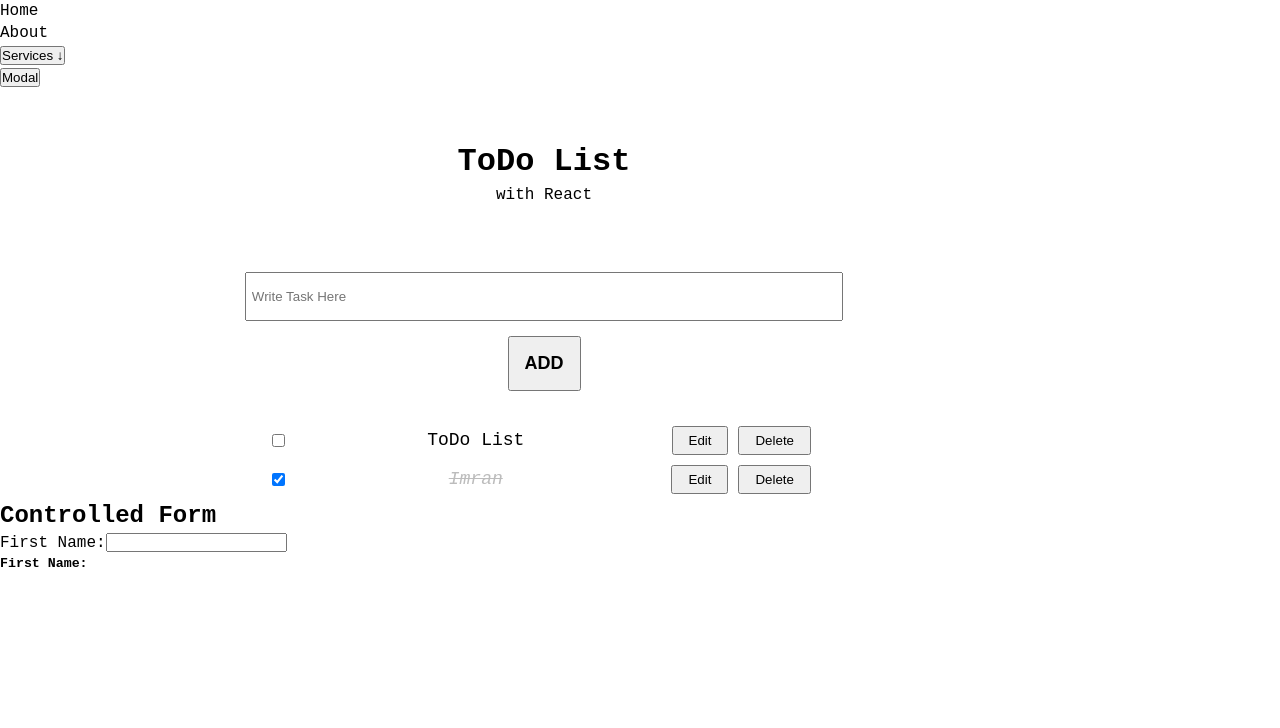
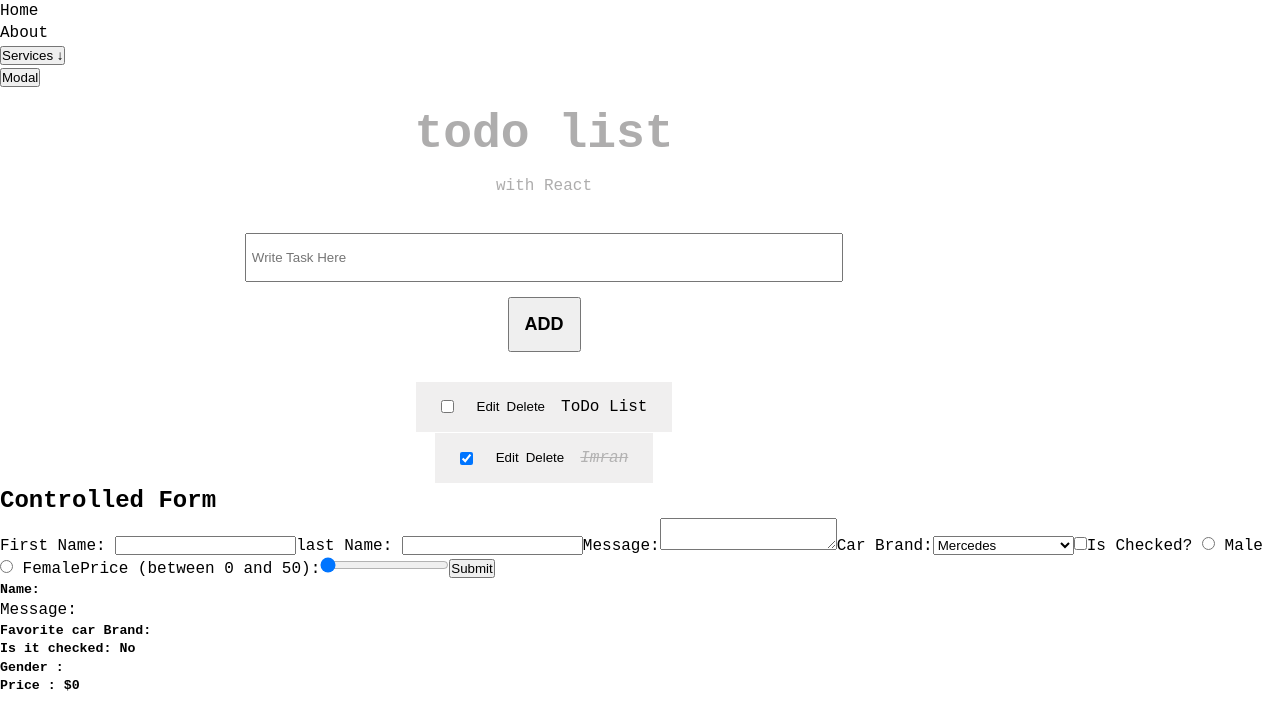
Before and after one commit to imranhossainemi/todo_list_react, a React (Create React App) app: page / in a window 1280 px wide. Shown: the top 728 px of the page. Built offline with nearby package versions, Linux system fonts and the light colour scheme.

Commit message:
From , Header, ToDoItem update

```diff
--- a/src/Components/Form.js
+++ b/src/Components/Form.js
@@ -1,24 +1,154 @@
 import { React, useState } from 'react';
 
 const Form = () => {
-  const [fname, setFname] = useState('');
+  const [state, setState] = useState({
+    fname: '',
+    lname: '',
+    message: '',
+    carBrand: '',
+    isChecked: false,
+    gender: '',
+    price: 0,
+  });
 
   const handleChage = (e) => {
-    setFname(e.target.value);
+    const value = e.target.type === 'checkbox' ? e.target.checked : e.target.value;
+    setState((state) => ({
+      ...state,
+      [e.target.name]: value,
+    }));
   };
+
+  const handleSubmit = (e) => {
+    e.preventDefault();
+    const value = e.target.type === 'checkbox' ? e.target.checked : e.target.value;
+    setState((state) => ({
+      ...state,
+      [e.target.name]: value,
+    }));
+  };
+
+  const carBrands = ['Mercedes', 'BMW', 'Maserati', 'Audi', 'Toyata'];
+
+  const carBrandOptions = carBrands.map((carBrand, key) => (
+    <option value={carBrand} key={key.id}>
+      {carBrand}
+    </option>
+  ));
 
   return (
     <div className="form-container">
       <h2>Controlled Form</h2>
-      <form>
+      <form onSubmit={handleSubmit}>
         <label htmlFor="fname">
           First Name:
-          <input type="text" value={fname} name="fname" onChange={handleChage} />
+          {' '}
+          <input type="text" value={state.fname} name="fname" onChange={handleChage} />
         </label>
+        <label htmlFor="lname">
+          last Name:
+          {' '}
+          <input type="text" value={state.lname} name="lname" onChange={handleChage} />
+        </label>
+        <label htmlFor="message">
+          Message:
+          <textarea
+            name="message"
+            value={state.message}
+            onChange={handleChage}
+          />
+        </label>
+        <label htmlFor="carBrand">
+          Car Brand:
+          <select
+            name="carBrand"
+            value={state.carBrand}
+            onChange={handleChage}
+          >
+            <option value={' '} disabled>
+              --Pick a Car Brand--
+            </option>
+            {carBrandOptions}
+          </select>
+        </label>
+        <label htmlFor="isChecked">
+          <input
+            type="checkbox"
+            name="isChecked"
+            checked={state.isChecked}
+            onChange={handleChage}
+          />
+          Is Checked?
+        </label>
+        <label htmlFor="gender">
+          {' '}
+          <input
+            type="radio"
+            name="gender"
+            value="Male"
+            checked={state.gender === 'Male'}
+            onChange={handleChage}
+          />
+          {' '}
+          Male
+        </label>
+        <label htmlFor="gender">
+          {' '}
+          <input
+            type="radio"
+            name="gender"
+            value="Female"
+            checked={state.gender === 'Female'}
+            onChange={handleChage}
+          />
+          {' '}
+          Female
+        </label>
+        <label htmlFor="price">
+          Price (between 0 and 50):
+          <input
+            type="range"
+            name="price"
+            min="0"
+            max="50"
+            value={state.price}
+            onChange={handleChage}
+          />
+        </label>
+        <button type="submit">Submit</button>
       </form>
       <h5>
-        First Name:
-        {fname}
+        Name:
+        {' '}
+        {state.fname }
+        {' '}
+        { state.lname}
+      </h5>
+      <p>
+        Message:
+        {' '}
+        {state.message}
+      </p>
+      <h5>
+        Favorite car Brand:
+        {' '}
+        {state.carBrand}
+        {' '}
+      </h5>
+      <h5>
+        Is it checked:
+        {' '}
+        {state.isChecked ? 'Yes' : 'No'}
+      </h5>
+      <h5>
+        Gender :
+        {' '}
+        {state.gender}
+      </h5>
+      <h5>
+        Price :
+        $
+        {state.price}
       </h5>
     </div>
   );
--- a/src/Components/Header.js
+++ b/src/Components/Header.js
@@ -1,7 +1,15 @@
 import React from 'react';
+import styles from '../styles/Header.module.css';
+
+const headerStyle = {
+  padding: '20px 0',
+  lineHeight: '1.5em',
+  color: '#aeadad',
+  textAlign: 'center',
+};
 
 const Header = () => (
-  <div className="toDoHeader">
+  <div className={styles.header} style={headerStyle}>
     <h1>ToDo List</h1>
     <p>with React</p>
   </div>
--- a/src/Components/ToDoItem.js
+++ b/src/Components/ToDoItem.js
@@ -1,6 +1,7 @@
 /* eslint-disable react/prop-types */
 import React, { useState } from 'react';
 import PropTypes from 'prop-types';
+import styles from '../styles/ToDoItem.module.css';
 
 const ToDoItem = ({
   itemProp, handleChange, delTodo, setUpdate,
@@ -30,8 +31,8 @@ const ToDoItem = ({
     }
   };
   return (
-    <li className="listItem">
-      <div className="listContent" style={viewMode}>
+    <li className={styles.item}>
+      <div className={styles.content} style={viewMode}>
         <input
           type="checkbox"
           checked={itemProp.completed}
--- /dev/null
+++ b/src/styles/Header.module.css
@@ -0,0 +1,8 @@
+.header h1 {
+  font-size: 3rem;
+  font-weight: 600;
+  margin-bottom: 1rem;
+  line-height: 1em;
+  text-transform: lowercase;
+  text-align: center;
+}
--- /dev/null
+++ b/src/styles/ToDoItem.module.css
@@ -0,0 +1,28 @@
+.item {
+  font-size: 1rem;
+  list-style-type: none;
+  padding: 14px 25px;
+  border-bottom: 1px solid hsl(0, 0%, 100%);
+  background: hsl(0, 3%, 94%);
+}
+
+.content {
+  display: flex;
+  justify-content: space-between;
+  align-items: center;
+  gap: 1rem;
+}
+
+.content span {
+  flex: 1;
+  order: 1;
+}
+
+.content button {
+  cursor: pointer;
+  background: transparent;
+  order: 2;
+  outline: none;
+  border: none;
+  margin-left: 7px;
+}
```
